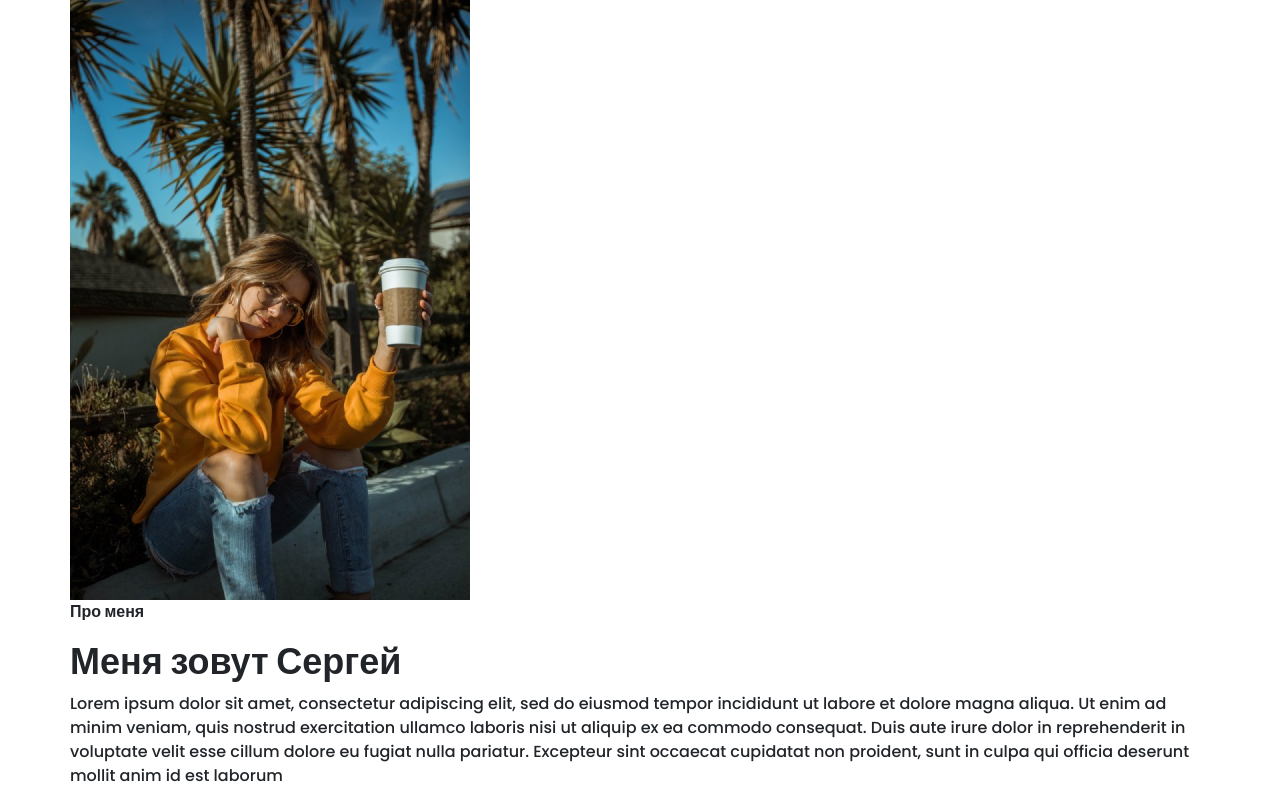
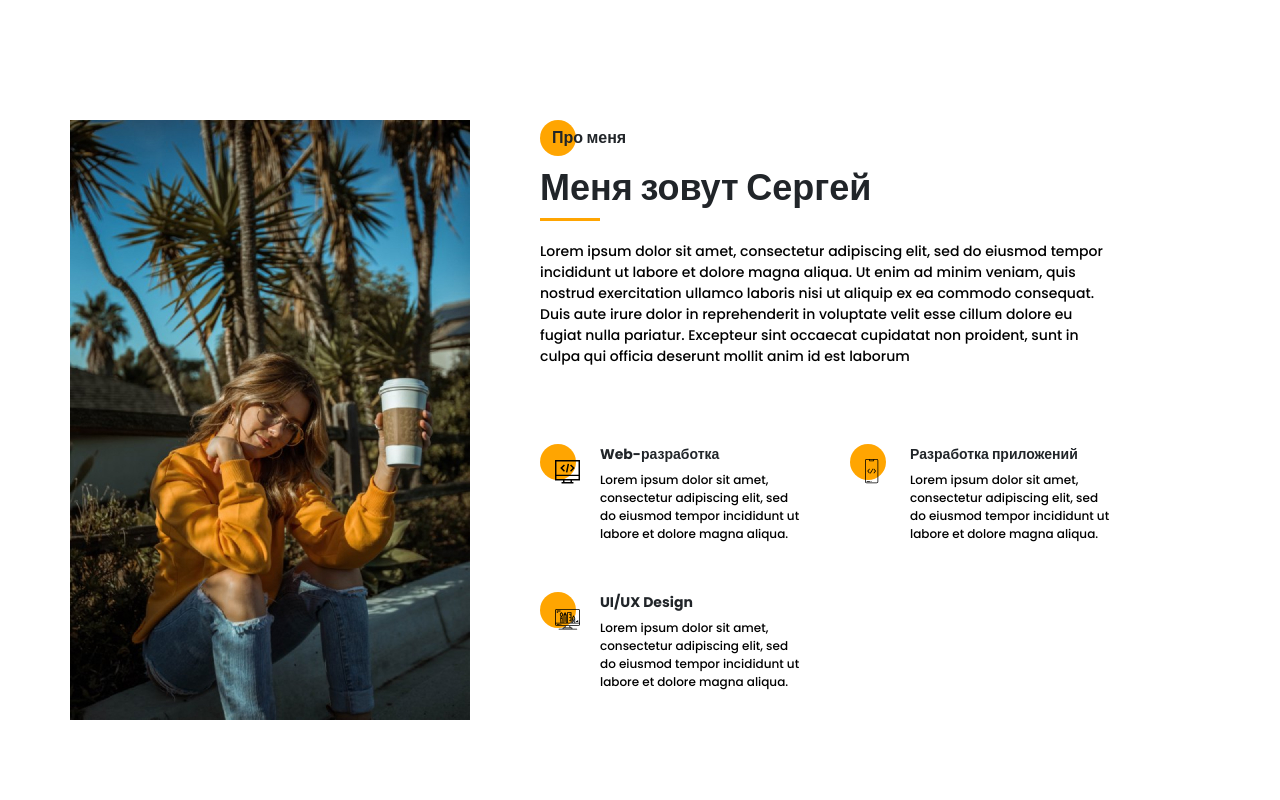
Before and after one commit to ReshSergey/MyPortfolio, a website: page src/index.html in a window 1280 px wide. Shown: the part 800-1600 px from the top of the page. After the commit the page ends 1520 px from the top, so only its background shows below. Drawn offline with nearby package versions, Linux system fonts and the light colour scheme; files that its build step writes are made by us from their sources; files whose address does not match are found by name.

Commit message:
add css in about block

```diff
--- a/src/index.html
+++ b/src/index.html
@@ -78,7 +78,9 @@
     <section class="about">
         <div class="container">
             <div class="about__wrapper">
-                <img src="img/main_photo.jpg" alt="My photo" class="about__photo">
+                <div class="about__photo">
+                    <img src="img/main_photo.jpg" alt="My photo">
+                </div>
                 <div class="about__description">
                     <h2 class="title title_fz16 about__title">Про меня</h2>
                     <div class="title title_fz36 about__subtitle">Меня зовут Сергей</div>
@@ -92,7 +94,7 @@
                 </div>
                 <div class="about__skills">
                     <div class="about__skills-item">
-                        <div>
+                        <div class="about__skills-circle">
                             <img src="icons/about_me/web_development.svg" alt="web-dev">
                         </div>
                         <div>
@@ -102,7 +104,7 @@
                         </div>
                     </div>
                     <div class="about__skills-item">
-                        <div>
+                        <div class="about__skills-circle">
                             <img src="icons/about_me/mobile_dev.svg" alt="mobile-dev">
                         </div>
                         <div>
@@ -112,7 +114,7 @@
                         </div>
                     </div>
                     <div class="about__skills-item">
-                        <div>
+                        <div class="about__skills-circle">
                             <img src="icons/about_me/design.svg" alt="Design">
                         </div>
                         <div>
--- a/src/sass/blocks/_about.scss
+++ b/src/sass/blocks/_about.scss
@@ -0,0 +1,61 @@
+.about {
+    padding-top: 120px;
+    &__wrapper {
+        display: grid;
+        grid-template-columns: 400px 570px;
+        grid-template-rows: minmax(250px, auto) minmax(255px, auto);
+        grid-auto-rows: minmax(245px, auto);
+        column-gap: 70px;
+        row-gap: 40px;
+    }
+    &__photo {
+        grid-row: 1 / 3 ;
+        img {
+            width: 100%;
+            // height: 100%;
+        }
+    }
+    &__description {
+        padding-top: 6px;
+        .divider {
+            margin-top: 0;
+        }
+    }
+    &__title {
+        position: relative;
+        padding-left: 12px;
+        @include before_circle;
+    }
+    &__text {
+        margin-top: 20px;
+        font-size: 14px;
+        line-height: 21px;
+        color: $text-color;
+    }
+    &__skills {
+        display: grid;
+        grid-template-columns: repeat(2, 260px);
+        grid-template-rows: repeat(2, minmax(116px, auto));
+        grid-auto-rows: minmax(116px, auto);
+        gap: 20px 50px;
+        &-item {
+            display: grid;
+            grid-template-columns:40px 200px;
+            column-gap: 20px;
+        }
+        &-circle {
+            position: relative;
+            padding: 15px 0 0 15px;
+            @include before_circle;
+            &:before {
+                top: 0;
+            }
+        }
+        &-text {
+            font-size: 12px;
+            line-height: 18px;
+            color: $text-color;
+            margin-top: 6px;
+        }
+    }
+}
--- /dev/null
+++ b/src/sass/blocks/_divider.scss
@@ -0,0 +1,6 @@
+.divider {
+    width: 60px;
+    height: 3px;
+    background-color: $main-color;
+    margin-top: 25px;
+}
--- a/src/sass/style.scss
+++ b/src/sass/style.scss
@@ -11,6 +11,7 @@
 }
 
 @import 'blocks/container';
+@import 'blocks/divider';
 @import 'blocks/buttons';
 @import 'blocks/promo';
 @import 'blocks/title';
```
Also changed, not shown: dist/css/style.min.css, dist/index.html.
